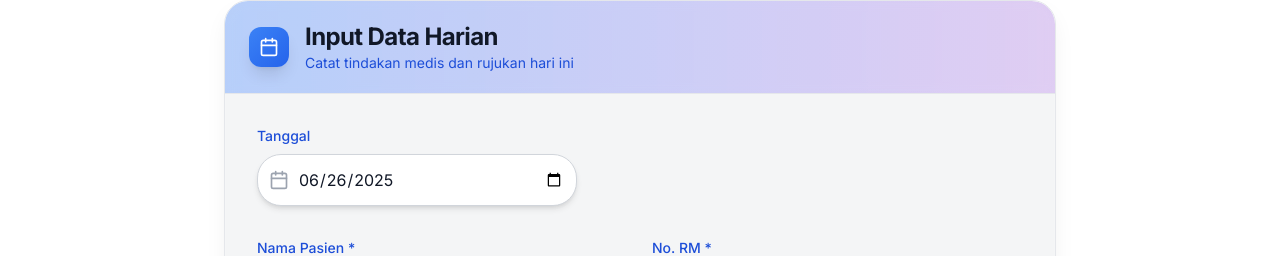
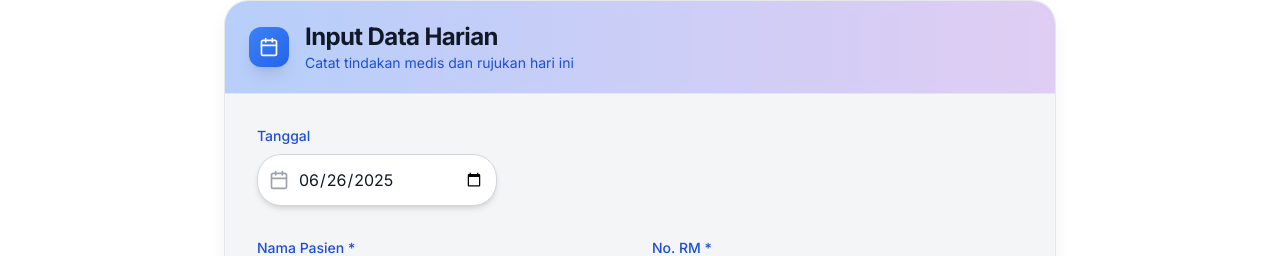
Before and after one commit to RidTheWann/PMDG-Danny-Hanggono, a Next.js app: page /tambah-pasien in a window 1280 px wide. Shown: the part 120-376 px from the top of the page. Built offline with nearby package versions, Linux system fonts and the light colour scheme.

Commit message:
feat: adjust date input container width for improved layout consistency

```diff
--- a/app/tambah-pasien/page.tsx
+++ b/app/tambah-pasien/page.tsx
@@ -186,7 +186,7 @@ export default function TambahPasienPage(): JSX.Element {
               </div>
             )}
             {/* Date */}
-            <div className="relative w-full max-w-xs group">
+            <div className="relative group" style={{ maxWidth: 240 }}>
               <label
                 htmlFor="tanggal"
                 className="block mb-2 text-sm font-medium text-blue-700 transition-all dark:text-blue-300 group-focus-within:text-blue-400"
```
